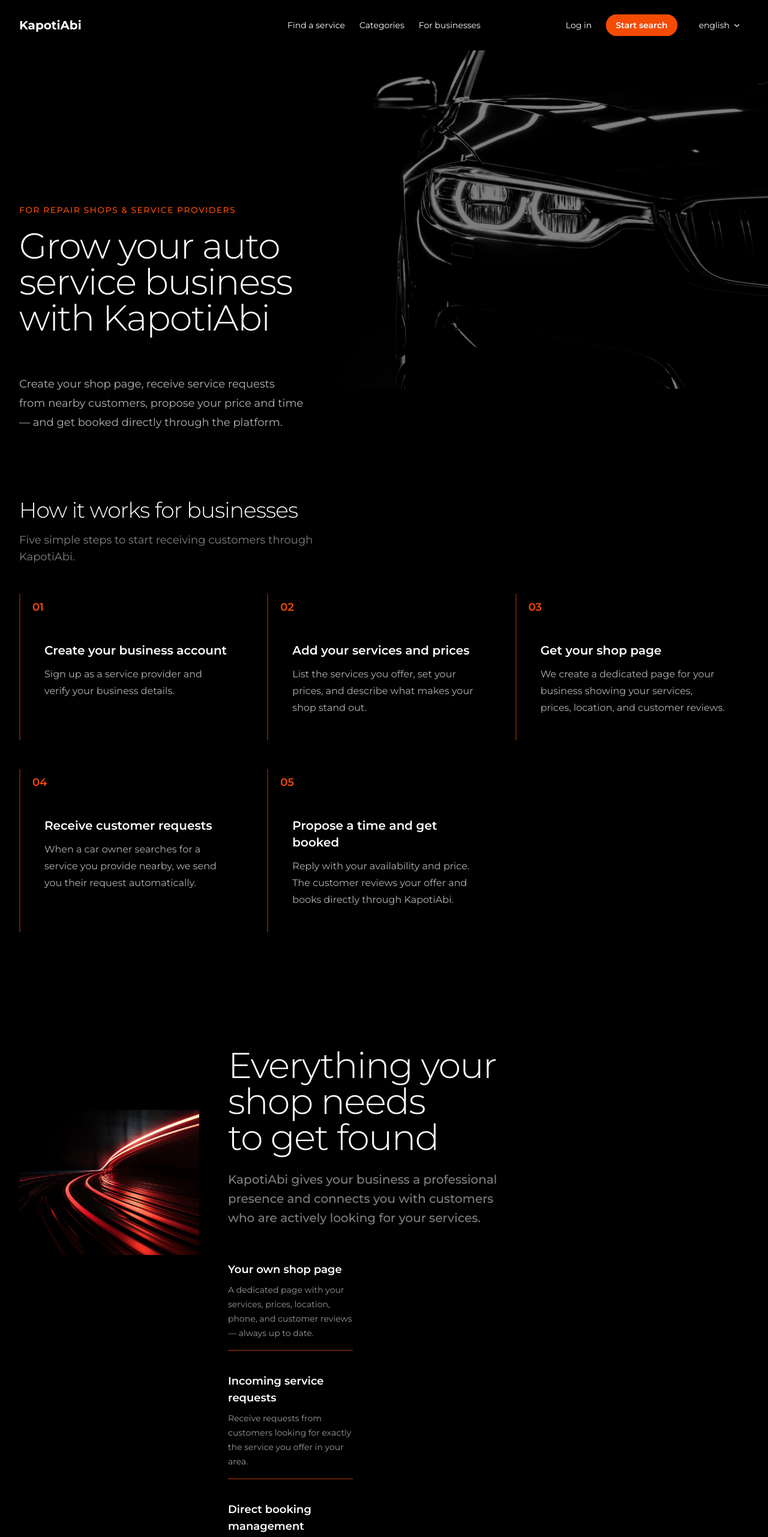
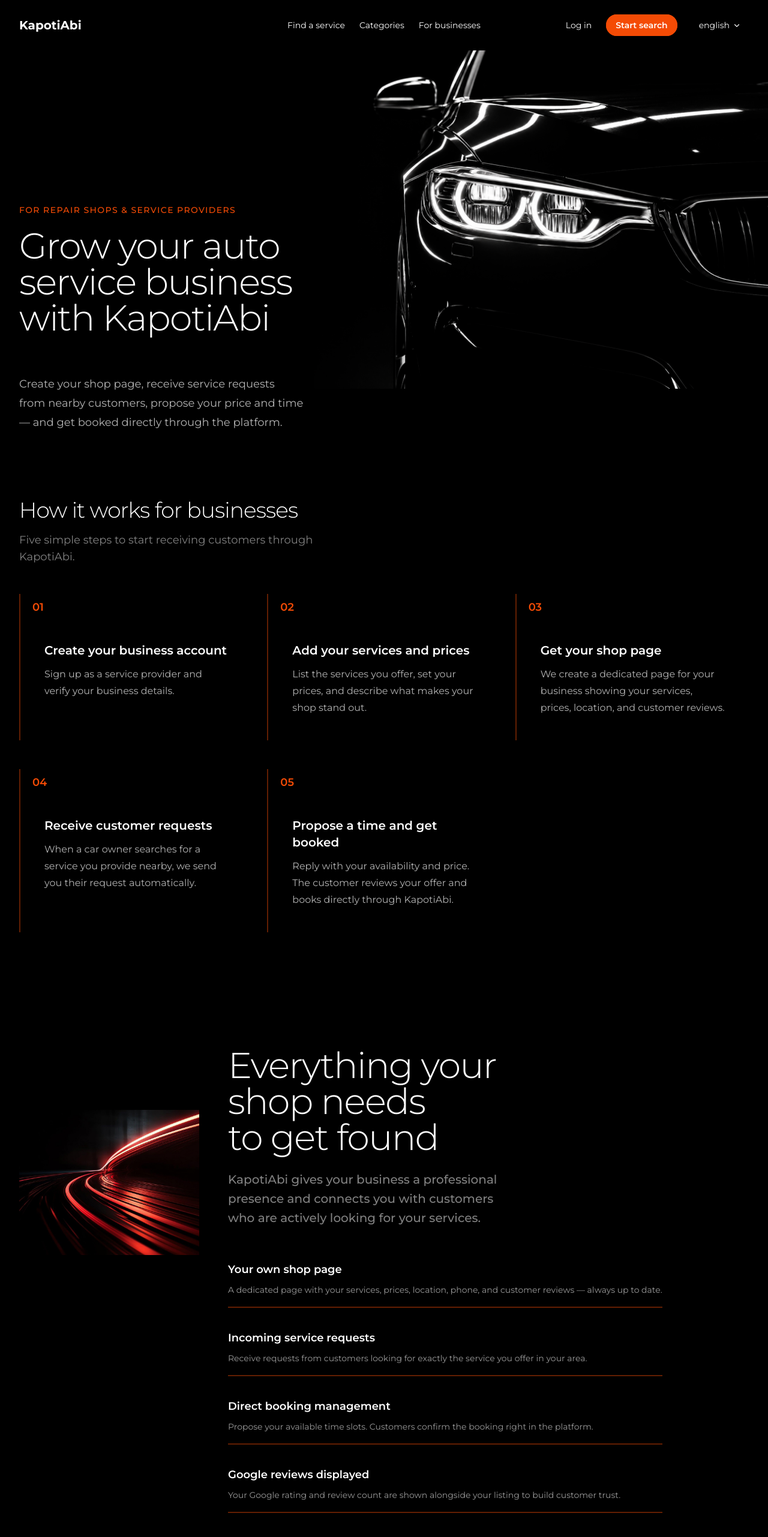
Before and after one commit to sepehrar/kapotiabi, a Next.js app in the folder frontend/: page /en/for-businesses in a window 1280 px wide. Shown: the top 2562 px of the page at 60% size. Built offline with nearby package versions, Linux system fonts and the light colour scheme.

Commit message:
docker and width of elements

```diff
--- a/frontend/src/components/for-business/HeroBusiness.tsx
+++ b/frontend/src/components/for-business/HeroBusiness.tsx
@@ -16,7 +16,7 @@ export default function HeroBusiness() {
           className="object-contain object-top"
         />
 
-        <div className="absolute inset-0 bg-black/50" />
+        <div className="absolute inset-0 " />
 
         <div className="relative  ">
           <div className="mx-auto max-w-7xl  px-8 pt-32">
--- a/frontend/src/components/for-business/WhatYouGetSection.tsx
+++ b/frontend/src/components/for-business/WhatYouGetSection.tsx
@@ -35,7 +35,7 @@ export default function WhatYouGetSection() {
               {t("description")}
             </p>
 
-            <div className="mt-10 max-w-52 space-y-5">
+            <div className="mt-10 space-y-5">
               {items.map((key) => (
                 <div
                   key={key}
```
Also changed, not shown: 1 other file (tests, documents, lock files or other folders).
